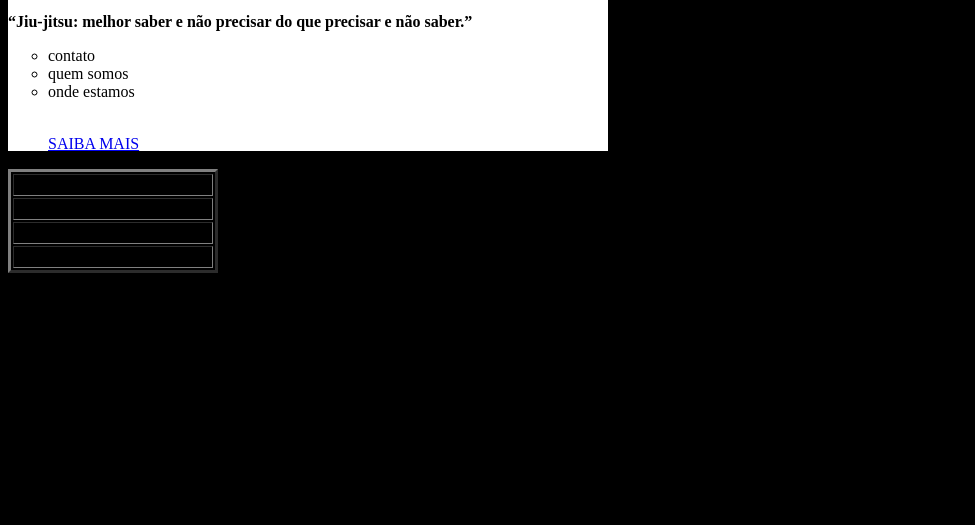
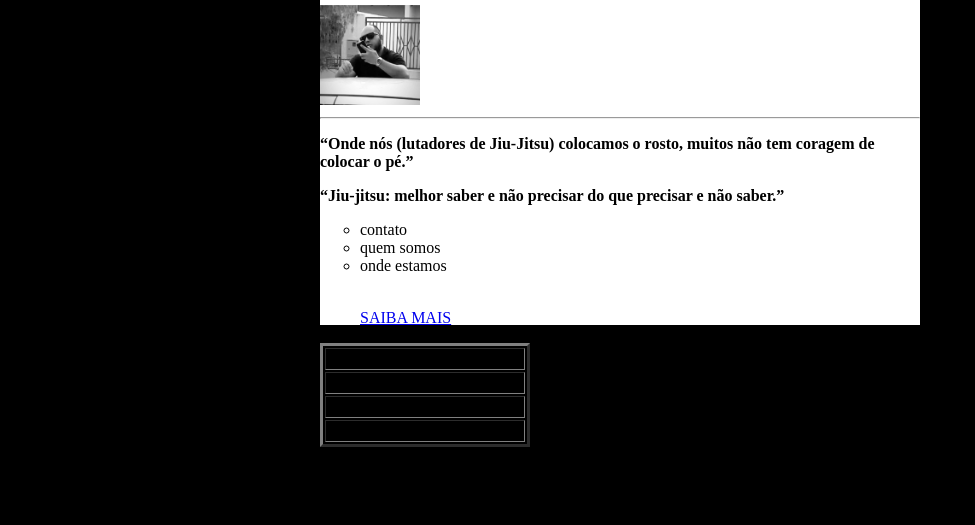
Before and after one commit to devarandrade/jiujitsu_postcard, a plain HTML site: page index.html in a window 1280 px wide. Shown: the part 275-800 px from the top of the page, without its empty margins (0-975 px from the left). Drawn offline with Linux system fonts and the light colour scheme.

Commit message:
adjusting position

```diff
--- a/index.css
+++ b/index.css
@@ -73,6 +73,8 @@ img{
        width: 600px;
        height: 400px;
        background-color: white;
+       left:25%;
+       top:25%;
    }
    body{
        background-color: black;
```
